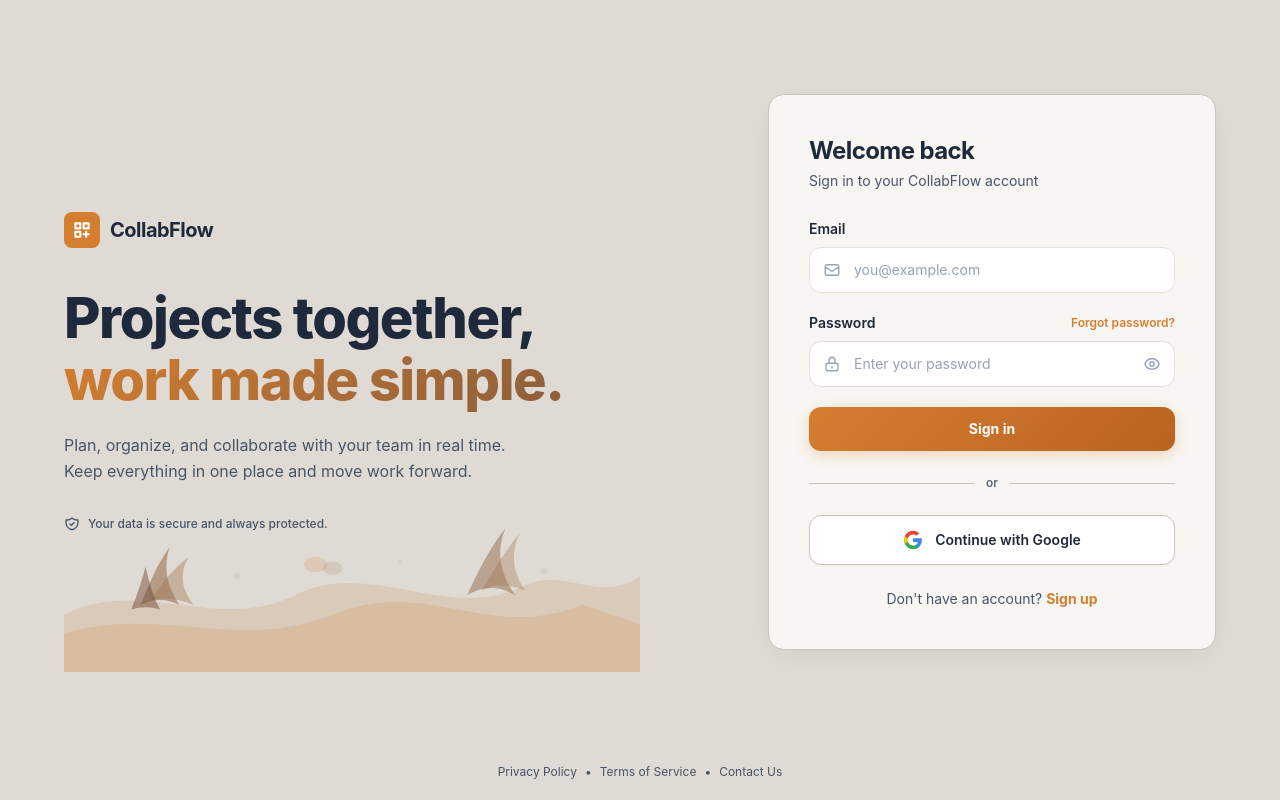
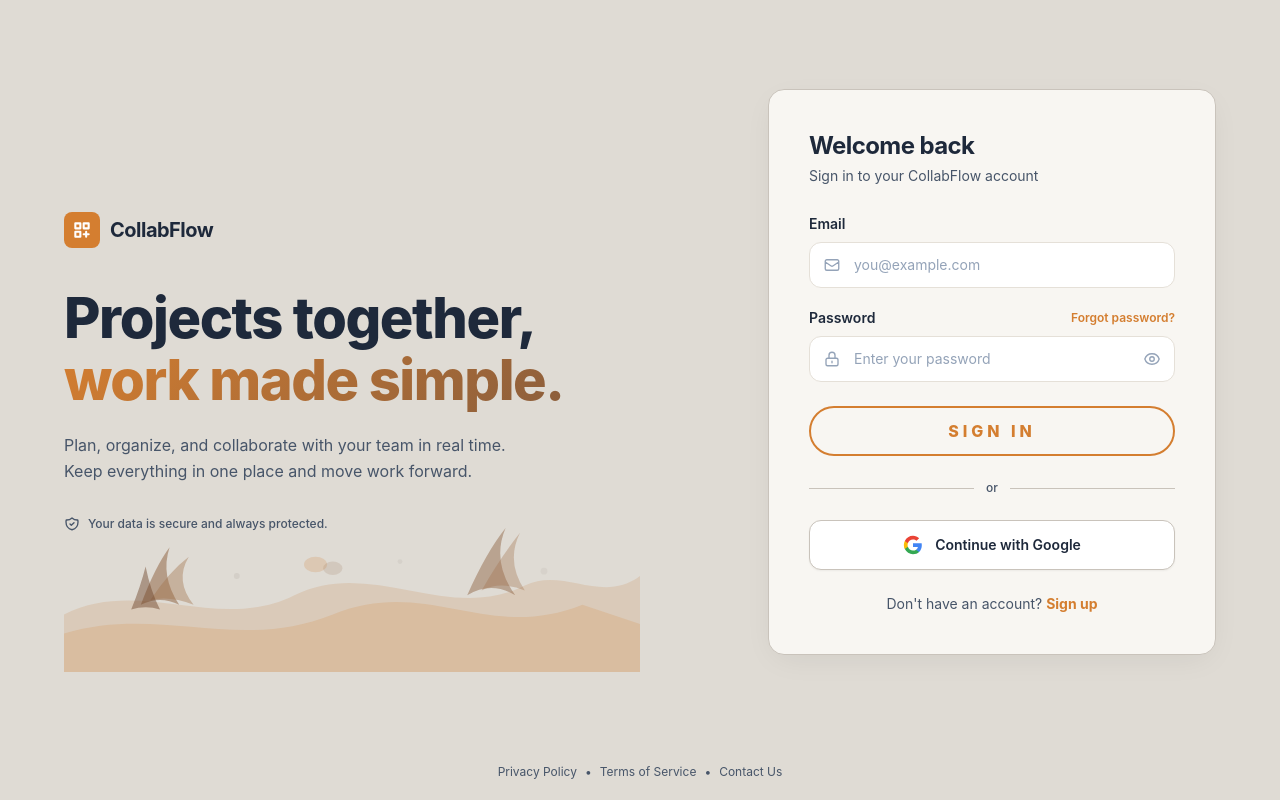
Before and after one commit to SanujTiwari/CollabFlow, a React (Vite) app in the folder frontend/: page /login in a window 1280 px wide. Built offline with nearby package versions, Linux system fonts and the light colour scheme; no server answers.

Commit message:
updated button

```diff
--- a/frontend/src/pages/Login.jsx
+++ b/frontend/src/pages/Login.jsx
@@ -222,16 +222,18 @@
                   id="login-submit"
                   type="submit"
                   disabled={loading}
-                  className="w-full btn-glow py-3 rounded-xl font-bold text-sm flex items-center justify-center gap-2 disabled:opacity-50 mt-1"
+                  className="button type1 button-amber button-full disabled:opacity-50 mt-1"
                 >
-                  {loading ? (
-                    <>
-                      <div className="w-4 h-4 border-2 border-white border-t-transparent rounded-full animate-spin" />
-                      <span>Signing in...</span>
-                    </>
-                  ) : (
-                    <span>Sign in</span>
-                  )}
+                  <span className="btn-txt flex items-center justify-center gap-2">
+                    {loading ? (
+                      <>
+                        <div className="w-4 h-4 border-2 border-current border-t-transparent rounded-full animate-spin" />
+                        <span>SIGNING IN...</span>
+                      </>
+                    ) : (
+                      <span>SIGN IN</span>
+                    )}
+                  </span>
                 </button>
               </form>
 
--- a/frontend/src/pages/Register.jsx
+++ b/frontend/src/pages/Register.jsx
@@ -221,16 +221,18 @@
                   id="register-submit"
                   type="submit"
                   disabled={loading}
-                  className="w-full btn-glow py-3 rounded-xl font-bold text-sm flex items-center justify-center gap-2 disabled:opacity-50 mt-1"
+                  className="button type1 button-amber button-full disabled:opacity-50 mt-1"
                 >
-                  {loading ? (
-                    <>
-                      <div className="w-4 h-4 border-2 border-white border-t-transparent rounded-full animate-spin" />
-                      <span>Creating Account...</span>
-                    </>
-                  ) : (
-                    <span>Create Account</span>
-                  )}
+                  <span className="btn-txt flex items-center justify-center gap-2">
+                    {loading ? (
+                      <>
+                        <div className="w-4 h-4 border-2 border-current border-t-transparent rounded-full animate-spin" />
+                        <span>CREATING ACCOUNT...</span>
+                      </>
+                    ) : (
+                      <span>CREATE ACCOUNT</span>
+                    )}
+                  </span>
                 </button>
               </form>
 
```
